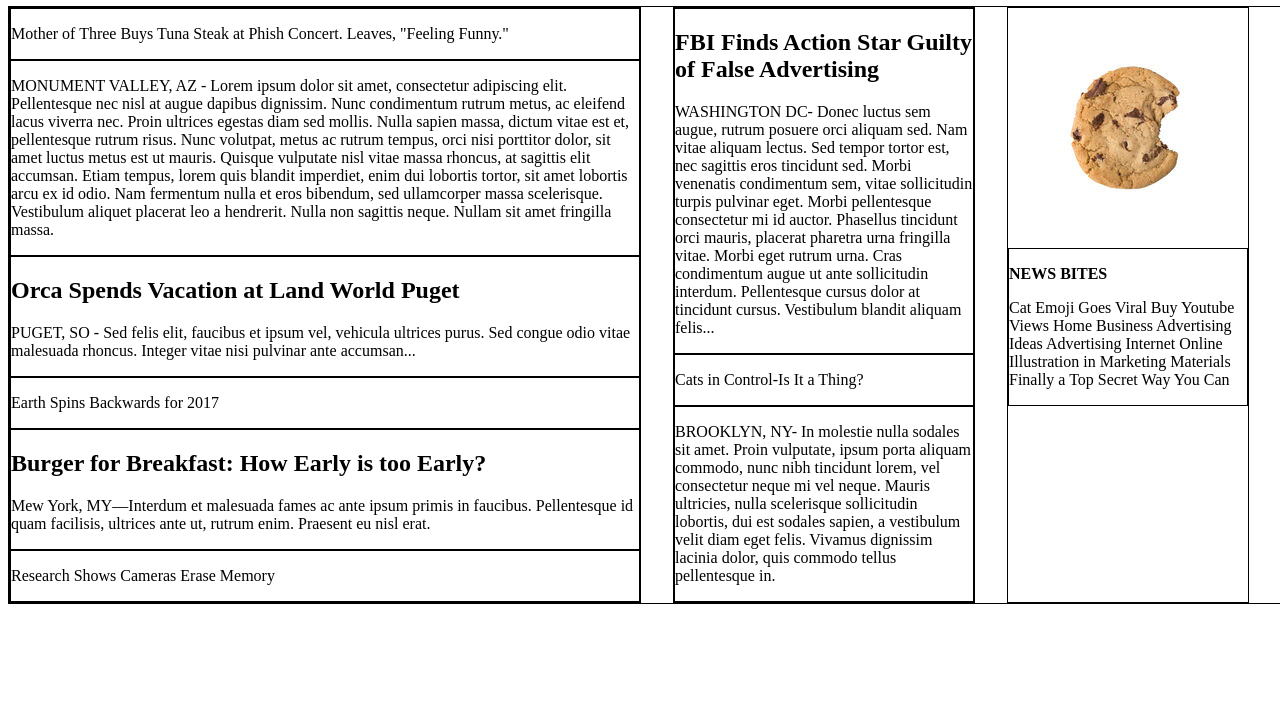
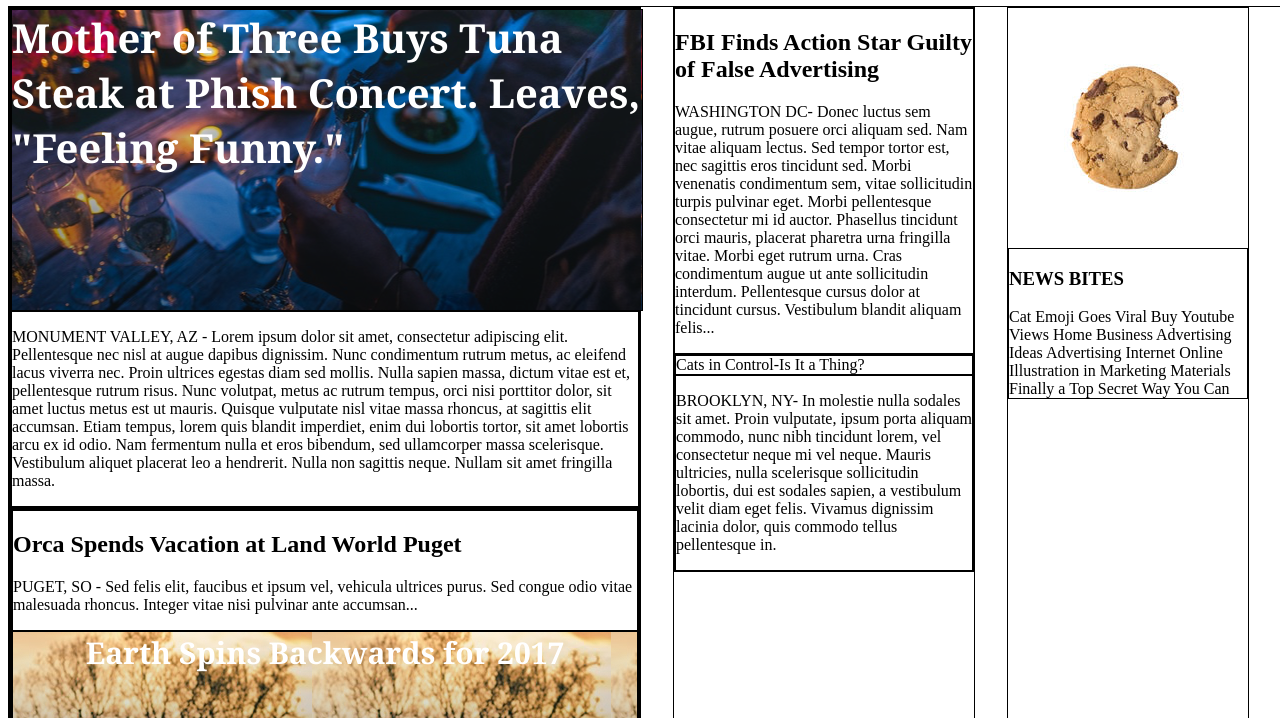
Before and after one commit to BuddyCooper44/my-times, a plain HTML site: page index.html in a window 1280 px wide. Shown: the part 82-800 px from the top of the page. Drawn offline with Linux system fonts and the light colour scheme.

Commit message:
images column one entered, might be slight issue with div flex

```diff
--- a/index.html
+++ b/index.html
@@ -24,43 +24,60 @@
     <div class="main">
       <div class="column large">
         <div class="phish">
-          <p>Mother of Three Buys Tuna Steak at Phish Concert. Leaves, "Feeling Funny."</p>
+          <div id="phishlead">
+            <span>Mother of Three Buys Tuna Steak at Phish Concert. Leaves, "Feeling Funny."</span>
           </div>
-        <div class="monument">
+          <div class="narrative">
             <p>MONUMENT VALLEY, AZ - Lorem ipsum dolor sit amet, consectetur adipiscing elit. Pellentesque nec nisl at augue dapibus dignissim. Nunc condimentum rutrum metus, ac eleifend lacus viverra nec. Proin ultrices egestas diam sed mollis. Nulla sapien massa, dictum vitae est et, pellentesque rutrum risus. Nunc volutpat, metus ac rutrum tempus, orci nisi porttitor dolor, sit amet luctus metus est ut mauris. Quisque vulputate nisl vitae massa rhoncus, at sagittis elit accumsan. Etiam tempus, lorem quis blandit imperdiet, enim dui lobortis tortor, sit amet lobortis arcu ex id odio. Nam fermentum nulla et eros bibendum, sed ullamcorper massa scelerisque. Vestibulum aliquet placerat leo a hendrerit. Nulla non sagittis neque. Nullam sit amet fringilla massa.</p>
           </div>
+        </div>
+        <div class="stories">
+          <div class="story">
             <div class="orca">
               <h2>Orca Spends Vacation at Land World Puget</h2>
               <p>PUGET, SO - Sed felis elit, faucibus et ipsum vel, vehicula ultrices purus. Sed congue odio vitae malesuada rhoncus. Integer vitae nisi pulvinar ante accumsan...</p>
             </div>
             <div class="earth">
-          <p>Earth Spins Backwards for 2017</p>
+              <span>Earth Spins Backwards for 2017</span>
             </div>
+          </div>
+          <div class="story">
             <div class="burger">
               <h2>Burger for Breakfast: How Early is too Early?</h2>
               <p>Mew York, MY—Interdum et malesuada fames ac ante ipsum primis in faucibus. Pellentesque id quam facilisis, ultrices ante ut, rutrum enim. Praesent eu nisl erat.</p>
             </div>
             <div class="camera">
-          <p>Research Shows Cameras Erase Memory</p>
+              <span>Research Shows Cameras Erase Memory</span>
             </div>
           </div>
+        </div>
+      </div>
+
       <div class="column medium">
         <div class="fbi">
           <h2>FBI Finds Action Star Guilty of False Advertising</h2>
           <p>WASHINGTON DC- Donec luctus sem augue, rutrum posuere orci aliquam sed. Nam vitae aliquam lectus. Sed tempor tortor est, nec sagittis eros tincidunt sed. Morbi venenatis condimentum sem, vitae sollicitudin turpis pulvinar eget. Morbi pellentesque consectetur mi id auctor. Phasellus tincidunt orci mauris, placerat pharetra urna fringilla vitae. Morbi eget rutrum urna. Cras condimentum augue ut ante sollicitudin interdum. Pellentesque cursus dolor at tincidunt cursus. Vestibulum blandit aliquam felis...</p>
         </div>
         <div class="cats">
-          <p>Cats in Control-Is It a Thing?</p>
+          <div id="control">
+            <span>Cats in Control-Is It a Thing?</span>
           </div>
           <div class="brooklyn">
             <p>BROOKLYN, NY- In molestie nulla sodales sit amet. Proin vulputate, ipsum porta aliquam commodo, nunc nibh tincidunt lorem, vel consectetur neque mi vel neque. Mauris ultricies, nulla scelerisque sollicitudin lobortis, dui est sodales sapien, a vestibulum velit diam eget felis. Vivamus dignissim lacinia dolor, quis commodo tellus pellentesque in.</p>
           </div>
         </div>
+      </div>
+
       <div class="column small">
         <img src="resources/images/img-news-bite.png">
         <div class="bites">
-          <p><strong>NEWS BITES</strong></p>
-          <p>Cat Emoji Goes Viral Buy Youtube Views Home Business Advertising Ideas Advertising Internet Online Illustration in Marketing Materials Finally a Top Secret Way You Can</p>
+          <h3>NEWS BITES</h3>
+          <span>Cat Emoji Goes Viral</span>
+          <span>Buy Youtube Views</span>
+          <span>Home Business Advertising Ideas</span>
+          <span>Advertising Internet Online</span>
+          <span>Illustration in Marketing Materials</span>
+          <span>Finally a Top Secret Way You Can</span>
         </div>
       </div>
     </div>
--- a/resources/style.css
+++ b/resources/style.css
@@ -51,7 +51,6 @@ a {
   position: absolute;
   margin-top: 80px;
   display: flex;
-  width: 100%;
 }
 
 .column {
@@ -71,3 +70,39 @@ a {
 .column.small {
   width: 240px;
 }
+
+#phishlead {
+  background-image: url("images/img-story-main.png");
+  display: flex;
+  height: 300px;
+  width: 630px;
+}
+
+#phishlead span {
+  color: white;
+  font-family: Georgia;
+  font-weight: bold;
+  font-size: 40px;
+}
+
+.earth {
+  display: flex;
+  background-image: url("images/img-story-2-tree.png");
+  color: white;
+  font-family: Georgia;
+  font-weight: bold;
+  font-size: 30px;
+  justify-content: center;
+  height: 300px;
+}
+
+.camera {
+  display: flex;
+  background-image: url("images/img-story-3-camera.png");
+  color: white;
+  font-family: Georgia;
+  font-weight: bold;
+  font-size: 30px;
+  justify-content: center;
+  height: 300px;
+}
```
Lines whose indentation alone changed are shown as unchanged.
